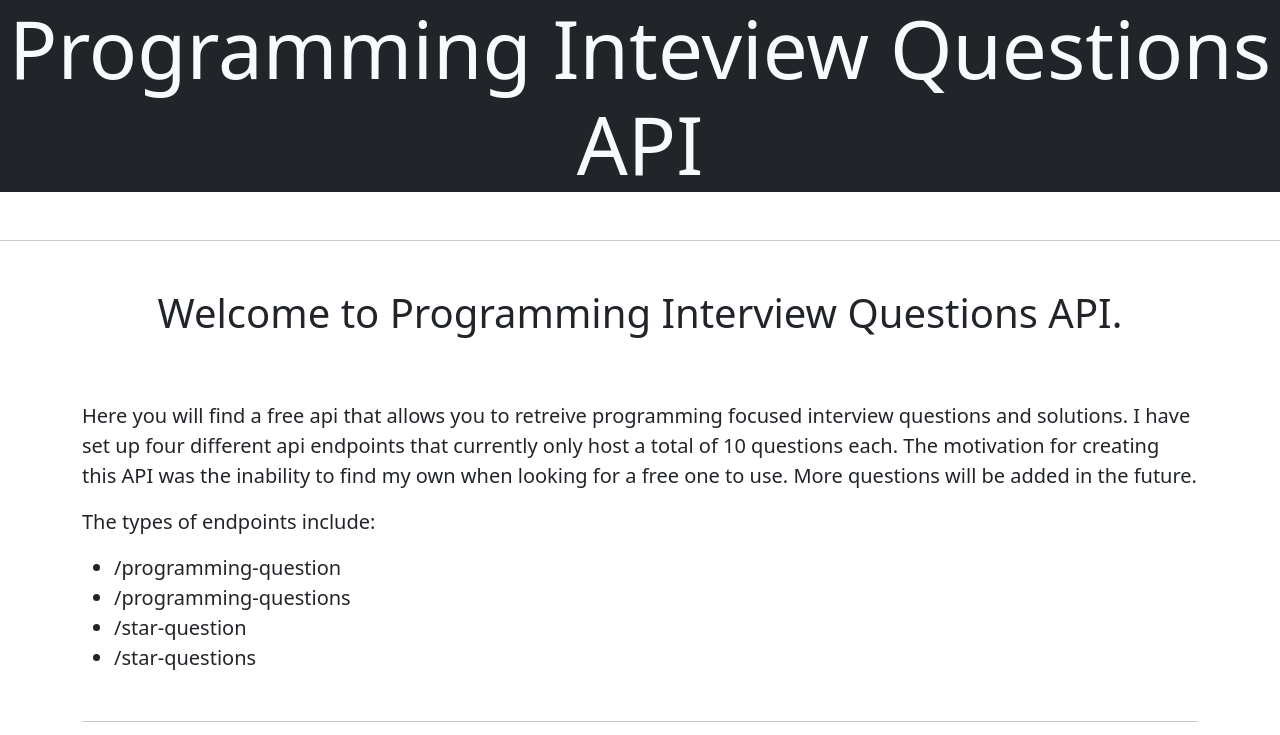
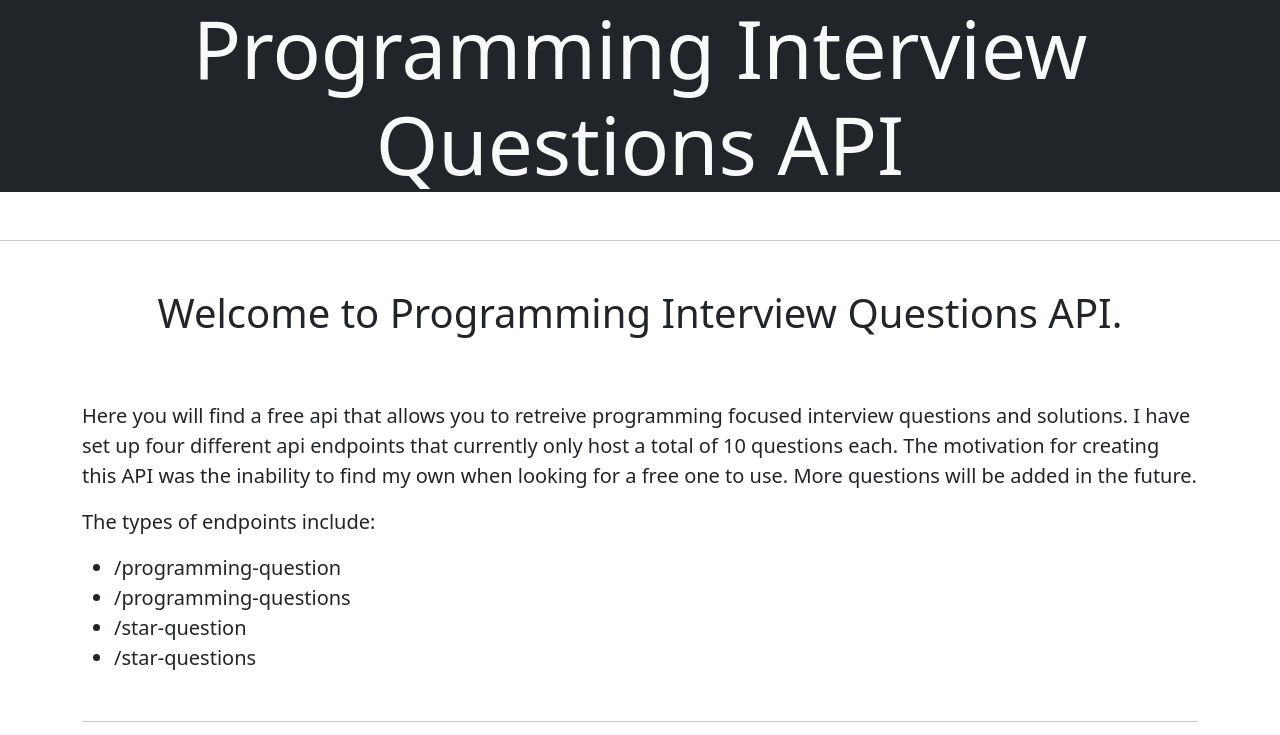
Before and after one commit to perezroyjr/interview-questions, a website: page index.html in a window 1280 px wide. Shown: the top 735 px of the page. Drawn offline with nearby package versions, Linux system fonts and the light colour scheme.

Commit message:
Fixed a Typo in the title

```diff
--- a/index.html
+++ b/index.html
@@ -11,7 +11,7 @@
 	<body>
 
 		<div>
-			<h1 class="bg-dark display-1 text-center text-light align-middle mb-5">Programming Inteview Questions API</h1>
+			<h1 class="bg-dark display-1 text-center text-light align-middle mb-5">Programming Interview Questions API</h1>
 		</div>
 
 		<hr>
```
